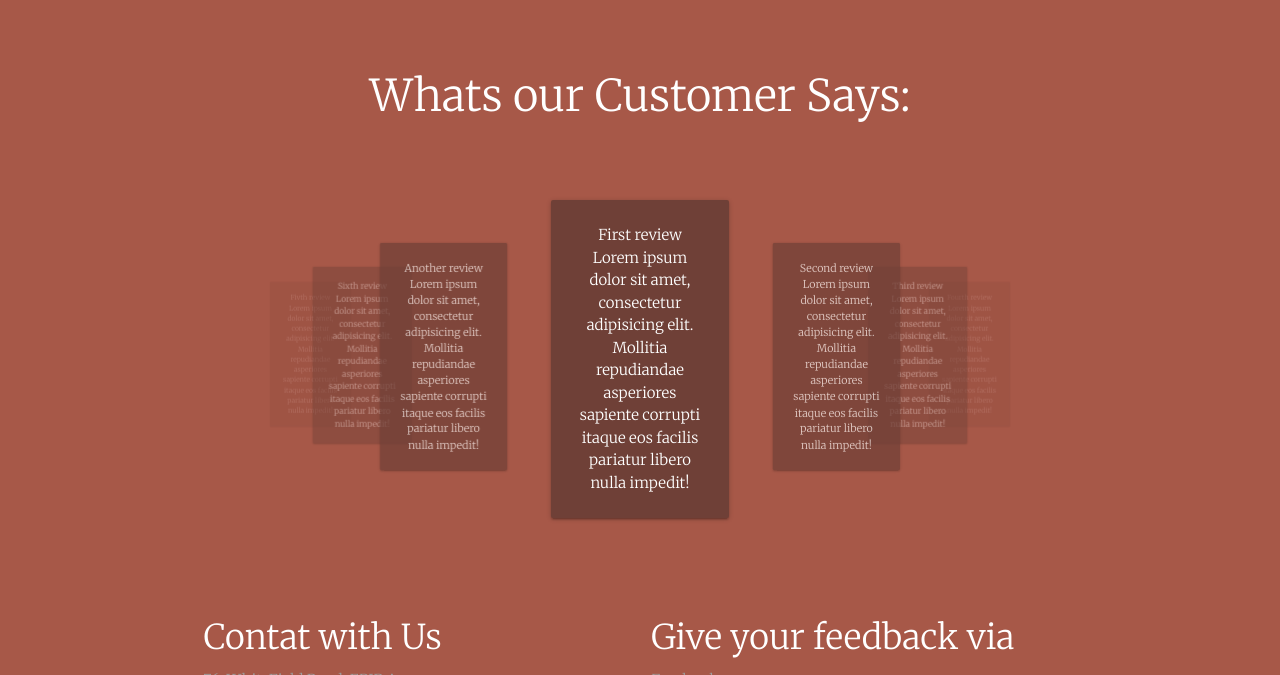
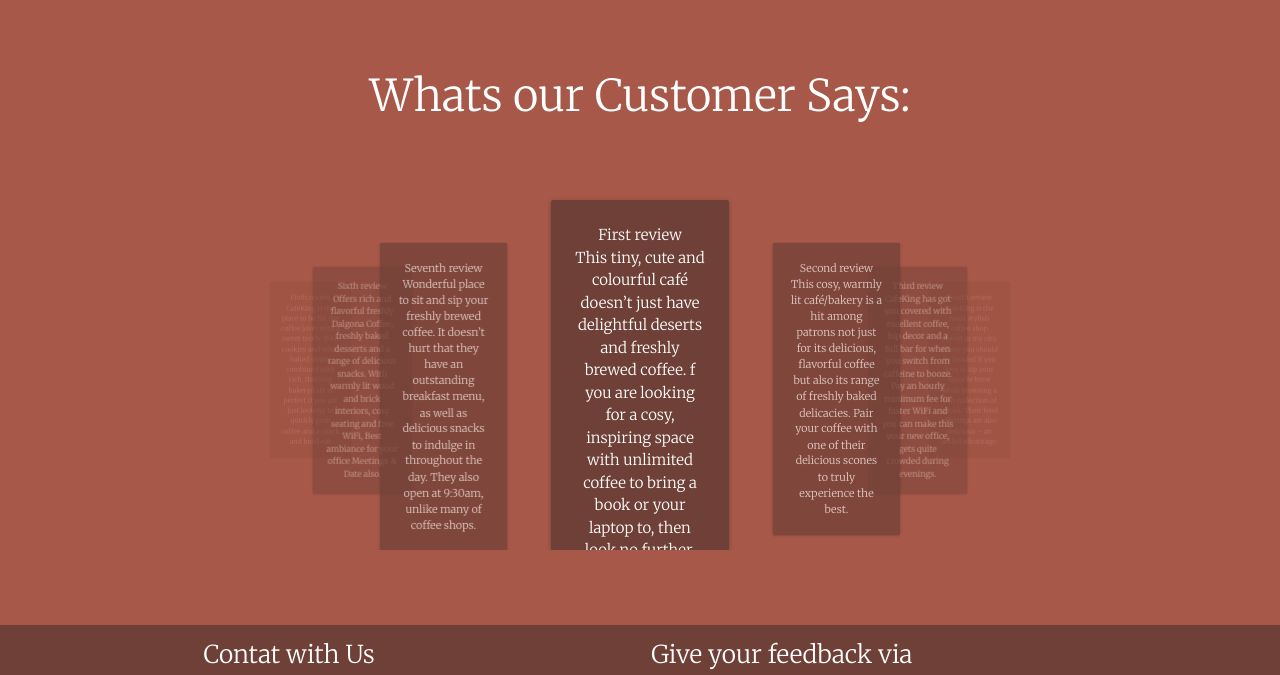
Before and after one commit to soumyadeepsinha/CaffeeKing, a PHP site: page / in a window 1280 px wide. Shown: the part 2461-3136 px from the top of the page. Run offline with PHP 8.4, Linux system fonts and the light colour scheme.

Commit message:
Updated Review Section

```diff
--- a/index.php
+++ b/index.php
@@ -8,9 +8,11 @@
     <link rel="stylesheet" href="https://cdnjs.cloudflare.com/ajax/libs/materialize/1.0.0/css/materialize.min.css">
     <!-- M Icons -->
     <link href="https://fonts.googleapis.com/icon?family=Material+Icons" rel="stylesheet">
-  <!-- Google Fints -->
+    <!-- Google Fonts -->
     <link href="https://fonts.googleapis.com/css2?family=Pacifico&display=swap" rel="stylesheet">
     <link href="https://fonts.googleapis.com/css2?family=Merriweather:wght@300&display=swap" rel="stylesheet">
+    <!-- Remove Favicon -->
+    <link rel="shortcut icon" href="favicon.ico" type="image/x-icon" />
     <!-- Custom CSS -->
     <link rel="stylesheet" href="./assets/css/style.css">
     <title>CaféDayNight</title>
@@ -179,9 +181,9 @@
                 <a href="#" class="carousel-item">
                     <div class="row">
                         <div class="col s12">
-              <div class="card-panel teal" style="background-color: #6f4037 !important;">
+                            <div class="card-panel" style="background-color: #6f4037 !important;">
                                 <span class="white-text">First review</span>
-                <p class="white-text">Lorem ipsum dolor sit amet, consectetur adipisicing elit. Mollitia repudiandae asperiores sapiente corrupti itaque eos facilis pariatur libero nulla impedit!</>
+                                <p class="white-text">This tiny, cute and colourful café doesn’t just have delightful deserts and freshly brewed coffee. f you are looking for a cosy, inspiring space with unlimited coffee to bring a book or your laptop to, then look no further.</p>
                             </div>
                         </div>
                     </div>
@@ -189,9 +191,9 @@
                 <a href="#" class="carousel-item">
                     <div class="row">
                         <div class="col s12">
-              <div class="card-panel teal" style="background-color: #6f4037 !important;">
+                            <div class="card-panel" style="background-color: #6f4037 !important;">
                                 <span class="white-text">Second review</span>
-                <p class="white-text">Lorem ipsum dolor sit amet, consectetur adipisicing elit. Mollitia repudiandae asperiores sapiente corrupti itaque eos facilis pariatur libero nulla impedit!</>
+                                <p class="white-text">This cosy, warmly lit café/bakery is a hit among patrons not just for its delicious, flavorful coffee but also its range of freshly baked delicacies. Pair your coffee with one of their delicious scones to truly experience the best.</p>
                             </div>
                         </div>
                     </div>
@@ -199,9 +201,9 @@
                 <a href="#" class="carousel-item">
                     <div class="row">
                         <div class="col s12">
-              <div class="card-panel teal" style="background-color: #6f4037 !important;">
+                            <div class="card-panel" style="background-color: #6f4037 !important;">
                                 <span class="white-text">Third review</span>
-                <p class="white-text">Lorem ipsum dolor sit amet, consectetur adipisicing elit. Mollitia repudiandae asperiores sapiente corrupti itaque eos facilis pariatur libero nulla impedit!</>
+                                <p class="white-text">CafeKing has got you covered with excellent coffee, hip decor and a full bar for when you switch from caffeine to booze. Pay an hourly minimum fee for faster WiFi and you can make this your new office, gets quite crowded during evenings.</p>
                             </div>
                         </div>
                     </div>
@@ -209,9 +211,9 @@
                 <a href="#" class="carousel-item">
                     <div class="row">
                         <div class="col s12">
-              <div class="card-panel teal" style="background-color: #6f4037 !important;">
+                            <div class="card-panel" style="background-color: #6f4037 !important;">
                                 <span class="white-text">Fourth review</span>
-                <p class="white-text">Lorem ipsum dolor sit amet, consectetur adipisicing elit. Mollitia repudiandae asperiores sapiente corrupti itaque eos facilis pariatur libero nulla impedit!</>
+                                <p class="white-text">CafeKing is the most stylish coffee shop placed in my city, where you should be headed if you love to sip your favorite brew while browsing a rich collection of books. Their food offerings are also delicious – an added advantage.</p>
                             </div>
                         </div>
                     </div>
@@ -219,9 +221,9 @@
                 <a href="#" class="carousel-item">
                     <div class="row">
                         <div class="col s12">
-              <div class="card-panel teal" style="background-color: #6f4037 !important;">
+                            <div class="card-panel" style="background-color: #6f4037 !important;">
                                 <span class="white-text">Fivth review</span>
-                <p class="white-text">Lorem ipsum dolor sit amet, consectetur adipisicing elit. Mollitia repudiandae asperiores sapiente corrupti itaque eos facilis pariatur libero nulla impedit!</>
+                                <p class="white-text">CafeKing is the place to be for the coffee lover with a sweet tooth. With cookies and other baked treats, combined with rich, this tiny bakery/café is perfect if you are just looking to quickly grab coffee and a snack and head out</p>
                             </div>
                         </div>
                     </div>
@@ -229,9 +231,9 @@
                 <a href="#" class="carousel-item">
                     <div class="row">
                         <div class="col s12">
-              <div class="card-panel teal" style="background-color: #6f4037 !important;">
+                            <div class="card-panel" style="background-color: #6f4037 !important;">
                                 <span class="white-text">Sixth review</span>
-                <p class="white-text">Lorem ipsum dolor sit amet, consectetur adipisicing elit. Mollitia repudiandae asperiores sapiente corrupti itaque eos facilis pariatur libero nulla impedit!</>
+                                <p class="white-text">Offers rich and flavorful freshly Dalgona Coffee, freshly baked desserts and a range of delicious snacks. With warmly lit wood and brick interiors, cosy seating and free WiFi, Best ambiance for your office Meetings & Date also.</p>
                             </div>
                         </div>
                     </div>
@@ -239,9 +241,9 @@
                 <a href="#" class="carousel-item">
                     <div class="row">
                         <div class="col s12">
-              <div class="card-panel teal" style="background-color: #6f4037 !important;">
-                <span class="white-text">Another review</span>
-                <p class="white-text">Lorem ipsum dolor sit amet, consectetur adipisicing elit. Mollitia repudiandae asperiores sapiente corrupti itaque eos facilis pariatur libero nulla impedit!</>
+                            <div class="card-panel" style="background-color: #6f4037 !important;">
+                                <span class="white-text">Seventh review</span>
+                                <p class="white-text">Wonderful place to sit and sip your freshly brewed coffee. It doesn’t hurt that they have an outstanding breakfast menu, as well as delicious snacks to indulge in throughout the day. They also open at 9:30am, unlike many of coffee shops.</p>
                             </div>
                         </div>
                     </div>
@@ -249,42 +251,40 @@
             </div>
         </div>
     </section>
-  <section class="myfooter" id="contact">
-    <footer class="footer-one">
+    <section class="feedback" style="background-color: #6f4037; margin-top: 30px;">
         <div class="container">
             <div class="row">
                 <div class="col l6 s12">
-            <h4 class="white-text">Contat with Us</h4>
-            <p class="grey-text">
+                    <h5 class="white-text">Contat with Us</h5>
+                    <p class="white-text">
                         76, WhiteField Road, EPIP Area <br />
                         Bengalore-56, India
                     </p>
-            <p class="grey-text">
+                    <p class="white-text">
                         +91-9801000200
                     </p>
                 </div>
-          <div class="col l6 s12">
-            <h4 class="white-text">Give your feedback via</h4>
-            <ul>
-              <li><a href="#" class="grey-text" onclick="toggleModal();">Facebook</a></li>
-              <li><a href="#" class="grey-text" onclick="toggleModal();">Instagram</a></li>
-              <li><a href="#" class="grey-text" onclick="toggleModal();">Twitter</a></li>
+                <div class="col l4 s12">
+                    <h5 class="white-text">Give your feedback via</h5>
+                    <ul class="social-icons">
+                        <li><a href="#" class="grey-text" onclick="toggleModal();"><img src="./assets/images/icons8-facebook-48.png" alt="Social Icons"></a></li>
+                        <li><a href="#" class="grey-text" onclick="toggleModal();"><img src="./assets/images/icons8-twitter-48.png" alt="Social Icons"></a></li>
+                        <li><a href="#" class="grey-text" onclick="toggleModal();"><img src="./assets/images/icons8-instagram-48.png" alt="Social Icons"></a></li>
                     </ul>
                 </div>
             </div>
         </div>
-    </footer>
-    <footer class="footer-two">
-      <div class="row">
-        <div class="col l6 s12 left">
+    </section>
+    <footer class="page-footer" style="background-color: #49221b; margin-top: 0 !important;">
+        <div class="footer-copyright">
+            <div class="col l6 s12">
                 <p class="white-text">&copy; CaffeeDayNight</p>
             </div>
-        <div class="col l6 s12 right">
+            <div class="col l4 offset-l2 s12">
                 <p class="white-text">Designed by Soumydeep Sinha with LCO</p>
             </div>
         </div>
     </footer>
-  </section>
     <!-- JQuery -->
     <script src="https://cdnjs.cloudflare.com/ajax/libs/jquery/3.5.0/jquery.min.js" integrity="sha256-xNzN2a4ltkB44Mc/Jz3pT4iU1cmeR0FkXs4pru/JxaQ=" crossorigin="anonymous"></script>
     <!-- M Script -->
```
Lines whose indentation alone changed are shown as unchanged.
